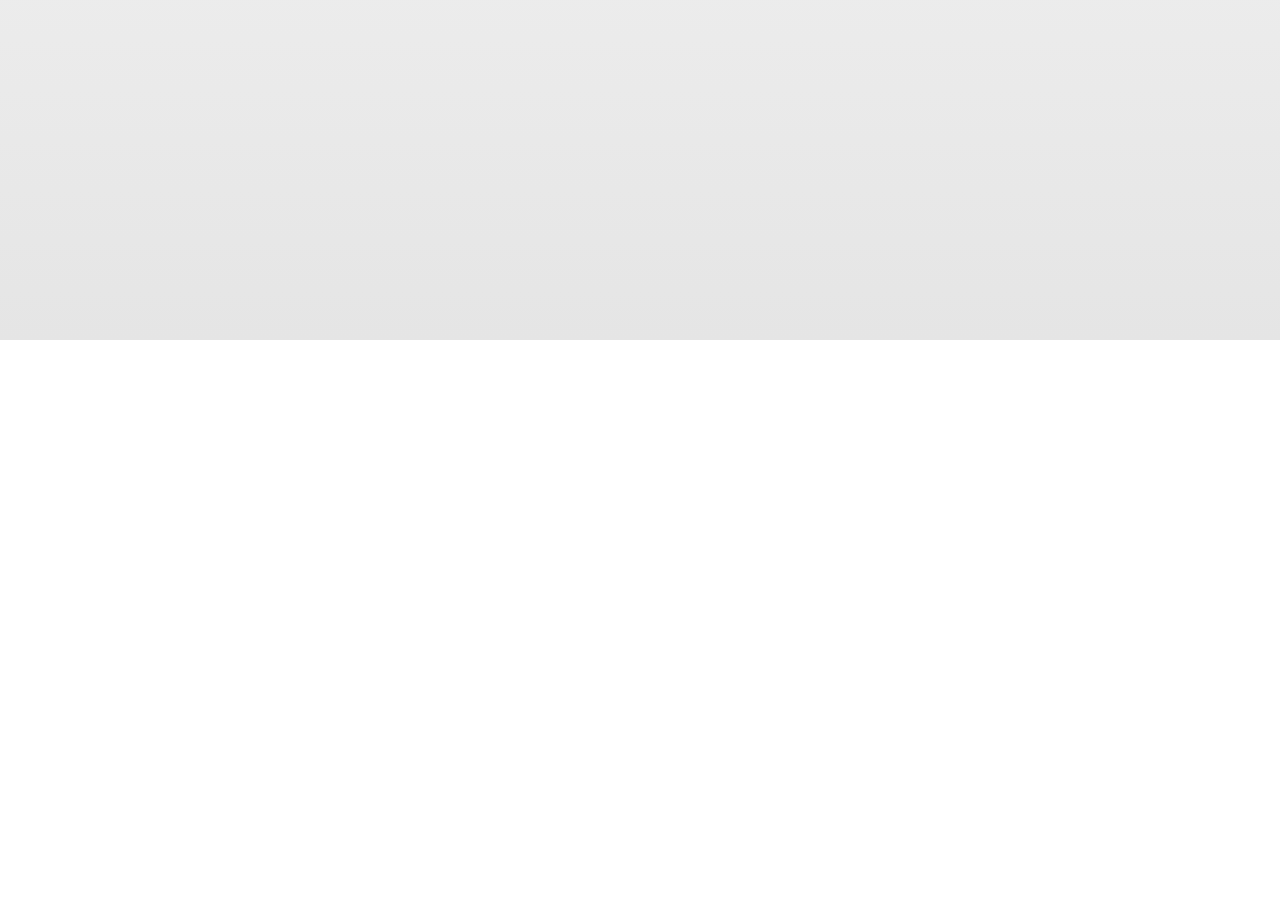
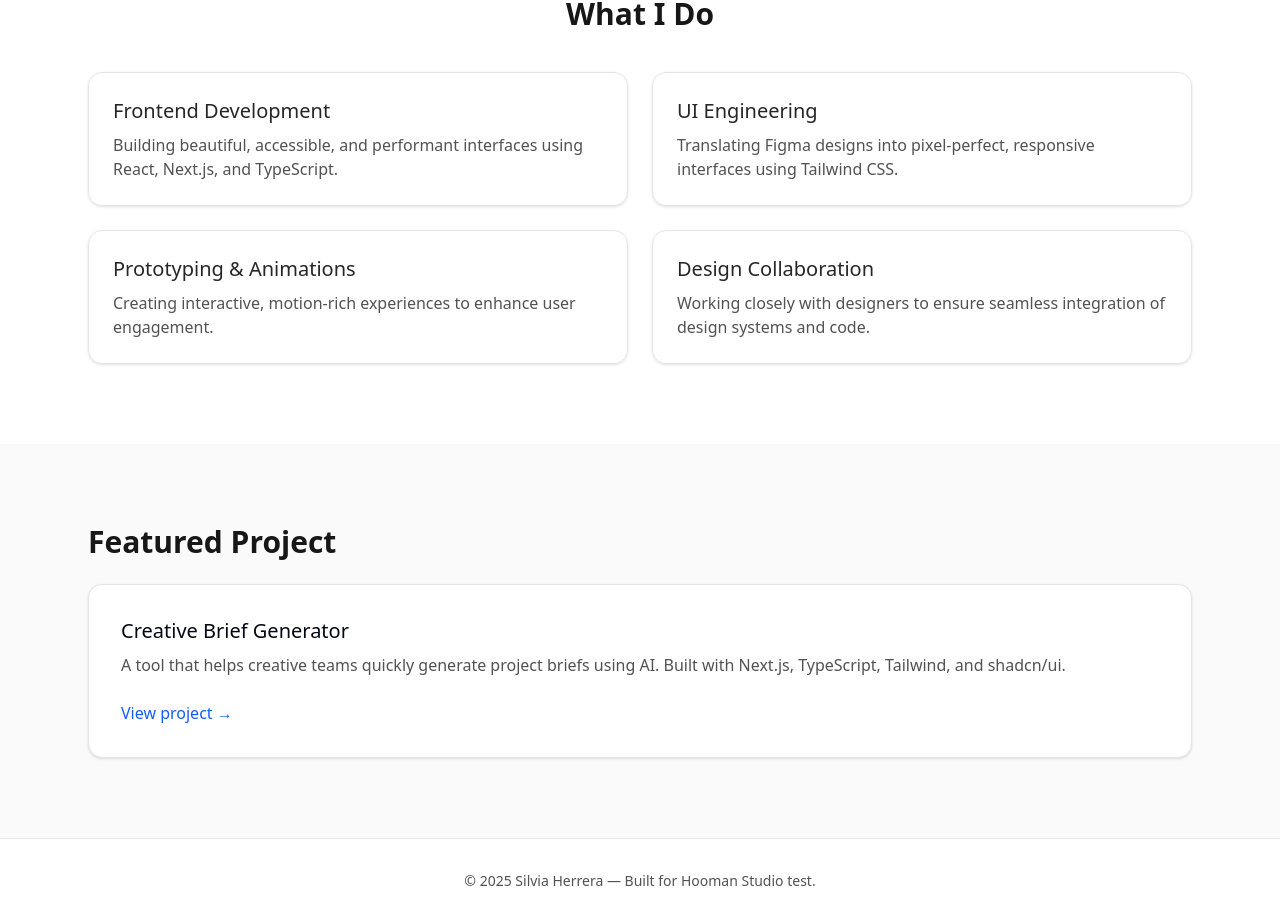
Before and after one commit to seha3/hooman-mvp, a Next.js app: page / in a window 1280 px wide. Shown: the part 460-1383 px from the top of the page. Before the commit the page ends 800 px from the top, so only its background shows below. Built offline with nearby package versions, Linux system fonts and the light colour scheme.

Commit message:
feat: add Services, FeaturedProject and Site Footer

```diff
--- a/src/app/page.tsx
+++ b/src/app/page.tsx
@@ -1,9 +1,15 @@
 import Hero from "@/components/Hero";
+import Services from "@/components/Services";
+import FeaturedProject from "@/components/FeaturedProject";
+import SiteFooter from "@/components/SiteFooter";
 
 export default function HomePage() {
   return (
     <main>
       <Hero />
+      <Services />
+      <FeaturedProject />
+      <SiteFooter />
     </main>
   );
 }
--- a/src/components/FeaturedProject.tsx
+++ b/src/components/FeaturedProject.tsx
@@ -0,0 +1,24 @@
+export default function FeaturedProject() {
+  return (
+    <section id="featured" className="py-20 bg-neutral-50">
+      <div className="max-w-6xl mx-auto px-6 text-center md:text-left">
+        <h2 className="text-3xl font-semibold text-neutral-900 mb-6">
+          Featured Project
+        </h2>
+        <div className="bg-white border border-neutral-200 rounded-xl p-8 shadow-sm">
+          <h3 className="text-xl font-medium mb-2">Creative Brief Generator</h3>
+          <p className="text-neutral-600 mb-4">
+            A tool that helps creative teams quickly generate project briefs using AI.
+            Built with Next.js, TypeScript, Tailwind, and shadcn/ui.
+          </p>
+          <a
+            href="#"
+            className="inline-block mt-2 text-blue-600 hover:underline"
+          >
+            View project →
+          </a>
+        </div>
+      </div>
+    </section>
+  );
+}
--- a/src/components/Hero.tsx
+++ b/src/components/Hero.tsx
@@ -1,6 +1,6 @@
 export default function Hero() {
   return (
-    <section className="h-screen flex flex-col items-center justify-center bg-gradient-to-b from-neutral-100 to-neutral-200 text-center">
+    <section className="py-24 md:py-36 flex flex-col items-center justify-center bg-gradient-to-b from-neutral-100 to-neutral-200 text-center">
       <h1 className="text-5xl font-semibold text-neutral-900">
         Human-centred web experiences
       </h1>
--- a/src/components/Services.tsx
+++ b/src/components/Services.tsx
@@ -0,0 +1,47 @@
+export default function Services() {
+  const services = [
+    {
+      title: "Frontend Development",
+      description:
+        "Building beautiful, accessible, and performant interfaces using React, Next.js, and TypeScript.",
+    },
+    {
+      title: "UI Engineering",
+      description:
+        "Translating Figma designs into pixel-perfect, responsive interfaces using Tailwind CSS.",
+    },
+    {
+      title: "Prototyping & Animations",
+      description:
+        "Creating interactive, motion-rich experiences to enhance user engagement.",
+    },
+    {
+      title: "Design Collaboration",
+      description:
+        "Working closely with designers to ensure seamless integration of design systems and code.",
+    },
+  ];
+
+  return (
+    <section id="services" className="py-20 bg-white">
+      <div className="max-w-6xl mx-auto px-6">
+        <h2 className="text-3xl font-semibold text-neutral-900 mb-10 text-center">
+          What I Do
+        </h2>
+        <div className="grid gap-6 md:grid-cols-2">
+          {services.map((service, i) => (
+            <div
+              key={i}
+              className="p-6 border border-neutral-200 rounded-xl shadow-sm hover:shadow-md transition"
+            >
+              <h3 className="text-xl font-medium text-neutral-800 mb-2">
+                {service.title}
+              </h3>
+              <p className="text-neutral-600">{service.description}</p>
+            </div>
+          ))}
+        </div>
+      </div>
+    </section>
+  );
+}
--- a/src/components/SiteFooter.tsx
+++ b/src/components/SiteFooter.tsx
@@ -0,0 +1,9 @@
+export default function SiteFooter() {
+  return (
+    <footer id="footer" className="py-8 border-t border-neutral-200 bg-white text-center">
+      <p className="text-sm text-neutral-600">
+        © {new Date().getFullYear()} Silvia Herrera — Built for Hooman Studio test.
+      </p>
+    </footer>
+  );
+}
```
